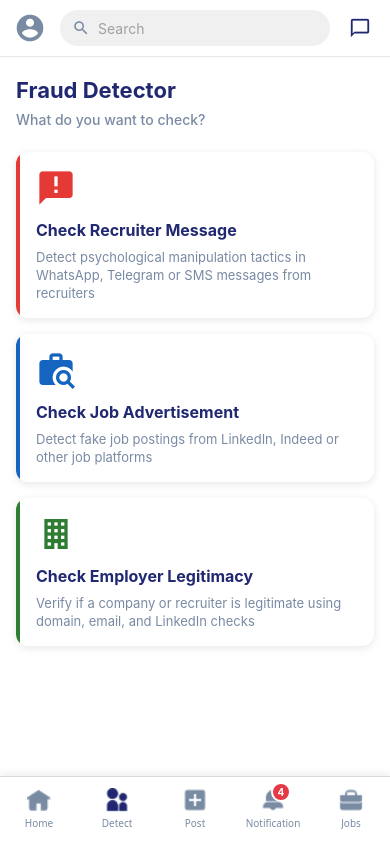
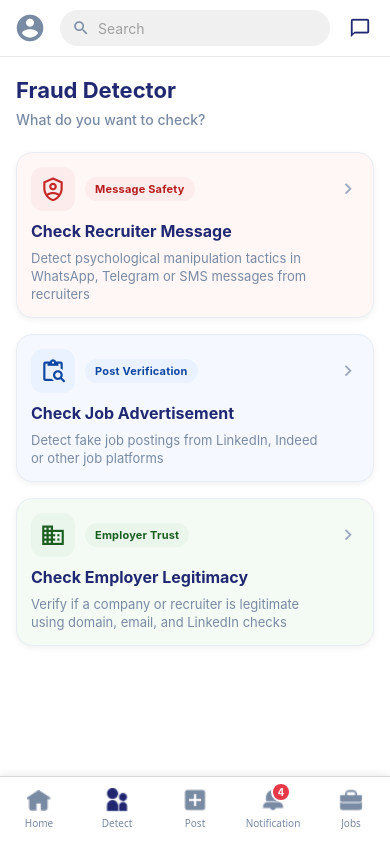
Before and after one commit to Kaju2002/R26-SE-002, a React Native app in the folder FraudAware/: screen /Detect in a window 390 px wide. Built offline with nearby package versions, Linux system fonts and the light colour scheme.

Commit message:
Refactor DetectHomeScreen to enhance card UI with updated icons, tags, and background colors for message safety, job post verification, and employer legitimacy checks; remove info banner for a cleaner layout.

```diff
--- a/FraudAware/src/screens/DetectHomeScreen.tsx
+++ b/FraudAware/src/screens/DetectHomeScreen.tsx
@@ -26,18 +26,21 @@ export default function DetectHomeScreen({ navigation }: Props) {
         <View style={styles.cardsContainer}>
           {/* Card 1: Check Message */}
           <TouchableOpacity
-            style={styles.card}
+            style={[styles.card, styles.messageCardBg]}
             onPress={() => navigation.navigate('MessageAnalyzer')}
             activeOpacity={0.7}
           >
-            <View style={[styles.cardBorder, styles.messageBorder]} />
             <View style={styles.cardContent}>
-              <View style={styles.iconContainer}>
+              <View style={styles.cardTopRow}>
+                <View style={[styles.iconContainer, styles.messageIconBg]}>
                   <MaterialCommunityIcons
-                  name="message-alert"
-                  size={40}
-                  color="#E53935"
+                    name="shield-account-outline"
+                    size={26}
+                    color="#C62828"
                   />
+                </View>
+                <Text style={[styles.cardTag, styles.messageTag]}>Message Safety</Text>
+                <MaterialCommunityIcons name="chevron-right" size={22} color="#9AA7BD" style={styles.cardArrow} />
               </View>
               <Text style={styles.cardTitle}>Check Recruiter Message</Text>
               <Text style={styles.cardSubtitle}>
@@ -48,18 +51,21 @@ export default function DetectHomeScreen({ navigation }: Props) {
 
           {/* Card 2: Check Job Post */}
           <TouchableOpacity
-            style={styles.card}
+            style={[styles.card, styles.jobCardBg]}
             onPress={() => navigation.navigate('JobPost')}
             activeOpacity={0.7}
           >
-            <View style={[styles.cardBorder, styles.jobBorder]} />
             <View style={styles.cardContent}>
-              <View style={styles.iconContainer}>
+              <View style={styles.cardTopRow}>
+                <View style={[styles.iconContainer, styles.jobIconBg]}>
                   <MaterialCommunityIcons
-                  name="briefcase-search"
-                  size={40}
-                  color="#1565C0"
+                    name="clipboard-search-outline"
+                    size={26}
+                    color="#0D47A1"
                   />
+                </View>
+                <Text style={[styles.cardTag, styles.jobTag]}>Post Verification</Text>
+                <MaterialCommunityIcons name="chevron-right" size={22} color="#9AA7BD" style={styles.cardArrow} />
               </View>
               <Text style={styles.cardTitle}>Check Job Advertisement</Text>
               <Text style={styles.cardSubtitle}>
@@ -70,18 +76,21 @@ export default function DetectHomeScreen({ navigation }: Props) {
 
           {/* Card 3: Employer Legitimacy Check */}
           <TouchableOpacity
-            style={styles.card}
+            style={[styles.card, styles.employerCardBg]}
             onPress={() => navigation.navigate('EmployerCheckScreen')}
             activeOpacity={0.7}
           >
-            <View style={[styles.cardBorder, styles.employerBorder]} />
             <View style={styles.cardContent}>
-              <View style={styles.iconContainer}>
+              <View style={styles.cardTopRow}>
+                <View style={[styles.iconContainer, styles.employerIconBg]}>
                   <MaterialCommunityIcons
-                  name="office-building"
-                  size={40}
-                  color="#2E7D32"
+                    name="domain"
+                    size={26}
+                    color="#1B5E20"
                   />
+                </View>
+                <Text style={[styles.cardTag, styles.employerTag]}>Employer Trust</Text>
+                <MaterialCommunityIcons name="chevron-right" size={22} color="#9AA7BD" style={styles.cardArrow} />
               </View>
               <Text style={styles.cardTitle}>Check Employer Legitimacy</Text>
               <Text style={styles.cardSubtitle}>
@@ -91,10 +100,7 @@ export default function DetectHomeScreen({ navigation }: Props) {
           </TouchableOpacity>
         </View>
 
-        {/* Info Banner */}
-        <View style={styles.infoBanner}>
-          <Text style={styles.bannerText}>🛡️ Powered by AI — Results in under 2 seconds</Text>
-        </View>
+
       </ScrollView>
     </SafeAreaView>
   );
@@ -129,36 +135,74 @@ const styles = StyleSheet.create({
     marginBottom: 24,
   },
   card: {
-    flexDirection: 'row',
     backgroundColor: '#fff',
-    borderRadius: 12,
+    borderRadius: 16,
     overflow: 'hidden',
+    borderWidth: 1,
+    borderColor: '#E8EDF3',
     shadowColor: '#000',
     shadowOffset: { width: 0, height: 2 },
-    shadowOpacity: 0.1,
-    shadowRadius: 8,
-    elevation: 4,
+    shadowOpacity: 0.06,
+    shadowRadius: 6,
+    elevation: 3,
   },
-  cardBorder: {
-    width: 4,
+  messageCardBg: {
+    backgroundColor: '#FFF6F6',
   },
-  messageBorder: {
-    backgroundColor: '#E53935',
+  jobCardBg: {
+    backgroundColor: '#F5F9FF',
   },
-  jobBorder: {
-    backgroundColor: '#1565C0',
-  },
-  employerBorder: {
-    backgroundColor: '#2E7D32',
+  employerCardBg: {
+    backgroundColor: '#F4FBF5',
   },
   cardContent: {
     flex: 1,
-    paddingHorizontal: 16,
-    paddingVertical: 16,
+    paddingHorizontal: 14,
+    paddingVertical: 14,
     alignItems: 'flex-start',
   },
+  cardTopRow: {
+    width: '100%',
+    flexDirection: 'row',
+    alignItems: 'center',
+    marginBottom: 10,
+  },
   iconContainer: {
-    marginBottom: 12,
+    width: 44,
+    height: 44,
+    borderRadius: 12,
+    alignItems: 'center',
+    justifyContent: 'center',
+  },
+  cardTag: {
+    marginLeft: 10,
+    paddingHorizontal: 10,
+    paddingVertical: 5,
+    borderRadius: 999,
+    fontSize: 11,
+    fontWeight: '700',
+    letterSpacing: 0.2,
+  },
+  messageTag: {
+    color: '#B71C1C',
+    backgroundColor: '#FDECEC',
+  },
+  jobTag: {
+    color: '#0D47A1',
+    backgroundColor: '#EAF2FF',
+  },
+  employerTag: {
+    color: '#1B5E20',
+    backgroundColor: '#EAF6EC',
+  },
+  messageIconBg: {
+    backgroundColor: '#FDECEC',
+  },
+  jobIconBg: {
+    backgroundColor: '#EAF2FF',
+  },
+  employerIconBg: {
+    backgroundColor: '#EAF6EC',
   },
   cardTitle: {
     fontSize: 16,
@@ -171,6 +215,10 @@ const styles = StyleSheet.create({
     color: '#798AA3',
     lineHeight: 18,
     fontWeight: '400',
+    paddingRight: 32,
+  },
+  cardArrow: {
+    marginLeft: 'auto',
   },
   infoBanner: {
     backgroundColor: '#F5F5F5',
```
Lines whose indentation alone changed are shown as unchanged.
